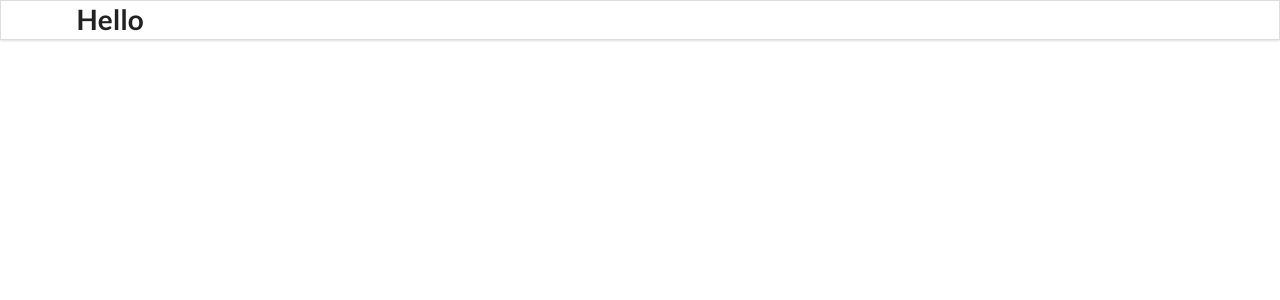
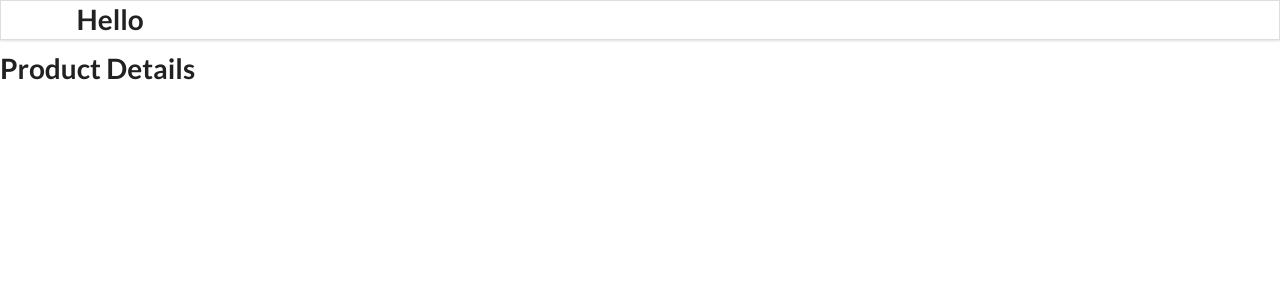
Before and after one commit to Sashankr/Basic-E-Commerce-Website, a React (Create React App) app: page /product/1 in a window 1280 px wide. Shown: the top 300 px of the page. Built offline with nearby package versions, Linux system fonts and the light colour scheme.

Commit message:
Route configuration

```diff
--- a/src/App.js
+++ b/src/App.js
@@ -1,13 +1,24 @@
-import React from 'react'
-import Header from './containers/Header'
+import React from "react";
+import { BrowserRouter as Router, Switch, Route } from "react-router-dom";
+
+import Header from "./containers/Header";
+import ProductListing from "./containers/ProductListing";
+import ProductDetails from "./containers/ProductDetails";
 
 const App = () => {
   return (
     <div className="App">
       <h1>Hello</h1>
-      <Header />
+      <Router>
+        <Header />
+        <Switch>
+          <Route path="/" exact component={ProductListing} />
+          <Route path="/product/:productId" exact component={ProductDetails} />
+          <Route>404 Not Found!</Route>
+        </Switch>
+      </Router>
     </div>
-  )
-}
+  );
+};
 
-export default App
+export default App;
--- a/src/containers/ProductDetails.js
+++ b/src/containers/ProductDetails.js
@@ -3,7 +3,7 @@
 const ProductDetails = () => {
   return (
     <div>
-      <h1>Product Component</h1>
+      <h1>Product Details</h1>
     </div>
   );
 };
```
